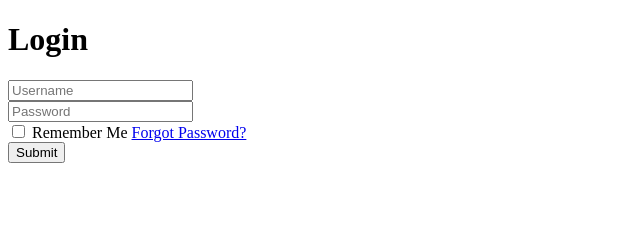
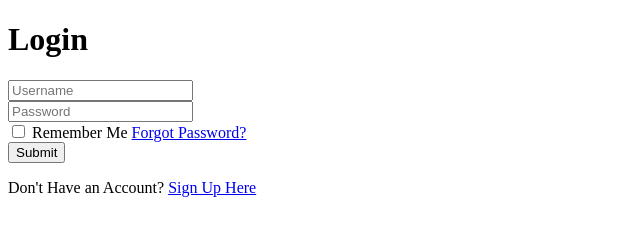
Before and after one commit to itsjaxami/Login_Screen, a plain HTML site: page index.html in a window 1280 px wide. Shown: the whole page, without its empty margins (0-640 px from the left). Drawn offline with Linux system fonts and the light colour scheme.

Commit message:
Added registration link

```diff
--- a/index.html
+++ b/index.html
@@ -27,6 +27,13 @@
             <div class="btn">
                 <button type="submit">Submit</button>
             </div>
+            <!--div for Register link-->
+            <div class="register-link">
+                <p>
+                    Don't Have an Account?
+                    <a href="#">Sign Up Here</a>
+                </p>
+            </div>
         </form>
     </div>
 </body>
```
